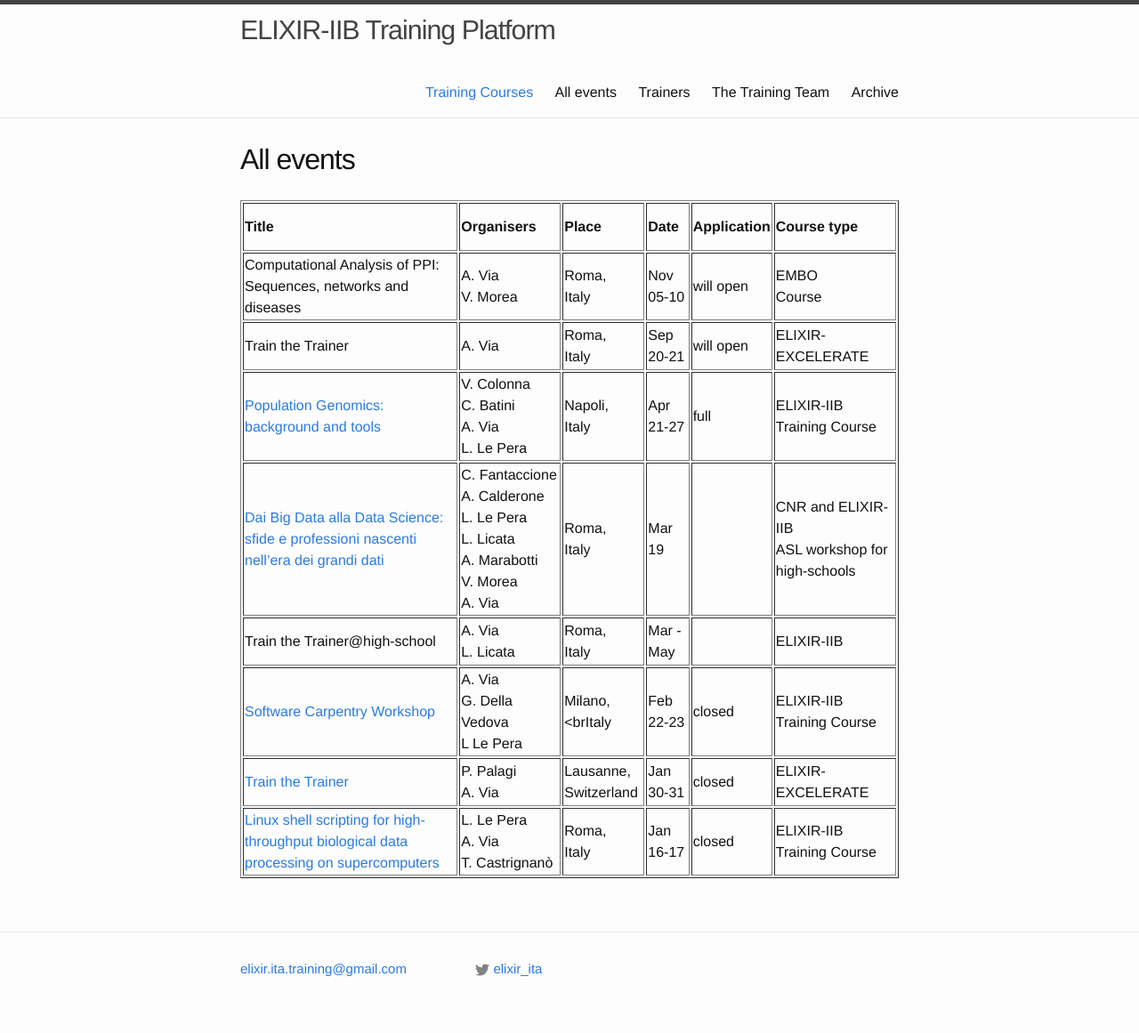
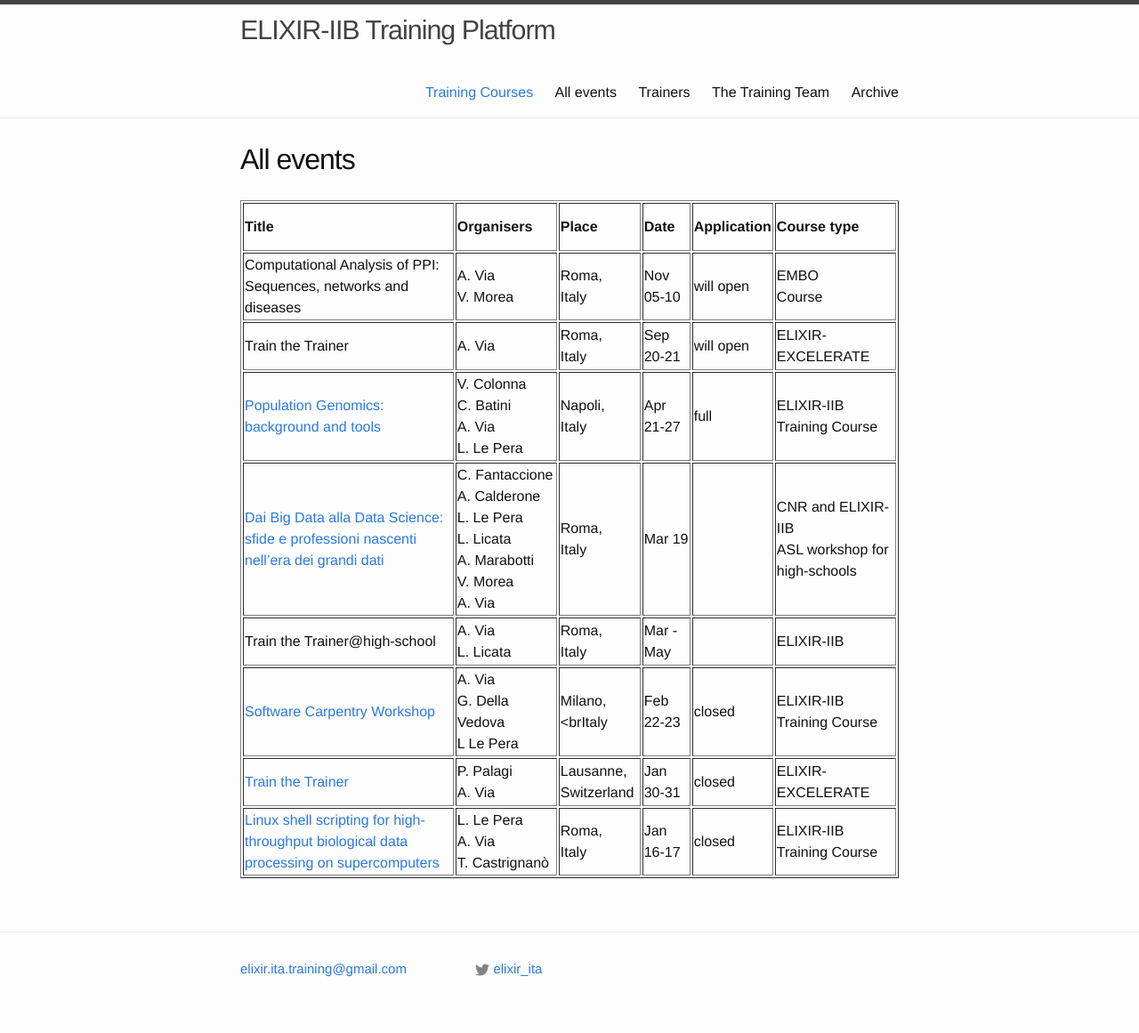
Before and after one commit to ELIXIR-IIB-training/website, a Jekyll site: the page built from _pages/01-all_events.md, in a window 1280 px wide. Shown: the whole page at 89% size. Built offline with Jekyll 4.4.1, drawn with Linux system fonts in a browser that asks for light colours.

Commit message:
Update all events

```diff
--- a/_pages/01-all_events.md
+++ b/_pages/01-all_events.md
@@ -9,7 +9,7 @@ permalink: /all_events/
    <td height="50"><b>Title</b></td>
    <td height="50" width="110"><b>Organisers</b></td>
    <td height="50"><b>Place</b></td>
-   <td height="50"><b>Date</b></td>
+   <td height="50" width="50"><b>Date</b></td>
    <td height="50"><b>Application</b></td>
    <td height="50"><b>Course type</b></td>
    </tr>
@@ -17,7 +17,7 @@ permalink: /all_events/
    <td height="50">Computational Analysis of PPI: Sequences, networks and diseases</td>
    <td height="50" width="110">A. Via<br>V. Morea</td>
    <td height="50">Roma,<br>Italy</td>
-   <td height="50">Nov 05-10</td>
+   <td height="50" width="50">Nov 05-10</td>
    <td height="50">will open</td>
    <td height="50">EMBO<br>Course</td>
 </tr>
@@ -25,14 +25,15 @@ permalink: /all_events/
    <td height="50">Train the Trainer</td>
    <td height="50" width="110">A. Via</td>
    <td height="50">Roma,<br>Italy</td>
-   <td height="50">Sep 20-21</td>
+   <td height="50" width="50">Sep 20-21</td>
    <td height="50">will open</td>
    <td height="50">ELIXIR-EXCELERATE</td>
 </tr>
 <!-- <tr>
    <td height="50">Exploiting Docker for reproducibility in bioinformatics analysis</td>
    <td height="50" width="110"></td>
-   <td height="50">Torino,<br>Italy<br>Jun 25-26</td>
+   <td height="50">Torino,<br>Italy</td>
+   <td height="50" width="50">Jun 25-26</td>
    <td height="50">will open</td>
    <td height="50">ELIXIR-IIB<br>Tutorial at BITS</td>
 </tr>
@@ -41,7 +42,7 @@ permalink: /all_events/
    <td height="50"><a href="https://elixir-iib-training.github.io/website/2018/04/21/PopGen-Napoli.html">Population Genomics: background and tools</a></td>
    <td height="50" width="110">V. Colonna<br>C. Batini<br>A. Via<br>L. Le Pera</td>
    <td height="50">Napoli,<br>Italy</td>
-   <td height="50">Apr 21-27</td>
+   <td height="50" width="50">Apr 21-27</td>
    <td height="50">full</td>
    <td height="50">ELIXIR-IIB<br>Training Course</td>
 </tr>
@@ -51,7 +52,7 @@ permalink: /all_events/
    <td height="50" width="110">C. Fantaccione<br>A. Calderone<br>L. Le Pera<br>L. Licata<br>A. Marabotti<br>V. Morea<br>A. Via
 </td>
    <td height="50">Roma,<br>Italy</td>
-   <td height="50">Mar 19</td>
+   <td height="50" width="50">Mar 19</td>
    <td height="50"></td>
    <td height="50">CNR and ELIXIR-IIB<br>ASL workshop for high-schools</td>
 </tr>
@@ -59,7 +60,7 @@ permalink: /all_events/
    <td height="50">Train the Trainer@high-school</td>
    <td height="50" width="110">A. Via<br>L. Licata</td>
    <td height="50">Roma,<br>Italy</td>
-   <td height="50">Mar - May</td>
+   <td height="50" width="50">Mar - May</td>
    <td height="50"></td>
    <td height="50">ELIXIR-IIB</td>
 </tr>
@@ -67,7 +68,7 @@ permalink: /all_events/
    <td height="50"><a href="https://elixir-iib-training.github.io/2018-02-22-milan/">Software Carpentry Workshop</a></td>
    <td height="50" width="110">A. Via<br>G. Della Vedova<br>L Le Pera</td>
    <td height="50">Milano,<brItaly</td>
-   <td height="50">Feb 22-23</td>
+   <td height="50" width="50">Feb 22-23</td>
    <td height="50">closed</td>
    <td height="50">ELIXIR-IIB<br>Training Course</td>
 </tr>
@@ -75,7 +76,7 @@ permalink: /all_events/
    <td height="50"><a href="https://elixir-iib-training.github.io/website/2018/01/30/train-the-trainer-lausanne.html">Train the Trainer</a></td>
    <td height="50" width="110">P. Palagi<br>A. Via</td>
    <td height="50">Lausanne,<br>Switzerland</td>
-   <td height="50">Jan 30-31</td>
+   <td height="50" width="50">Jan 30-31</td>
    <td height="50">closed</td>
    <td height="50">ELIXIR-EXCELERATE</td>
 </tr>
@@ -83,7 +84,7 @@ permalink: /all_events/
    <td height="50"><a href="https://elixir-iib-training.github.io/website/2018/01/16/Linux-Shell-Roma.html">Linux shell scripting for high-throughput biological data processing on supercomputers</a></td>
    <td height="50" width="110">L. Le Pera<br>A. Via<br>T. Castrignanò</td>
    <td height="50">Roma,<br>Italy</td>
-   <td height="50">Jan 16-17</td>
+   <td height="50" width="50">Jan 16-17</td>
    <td height="50">closed</td>
    <td height="50">ELIXIR-IIB<br>Training Course</td>
 </tr>
```
